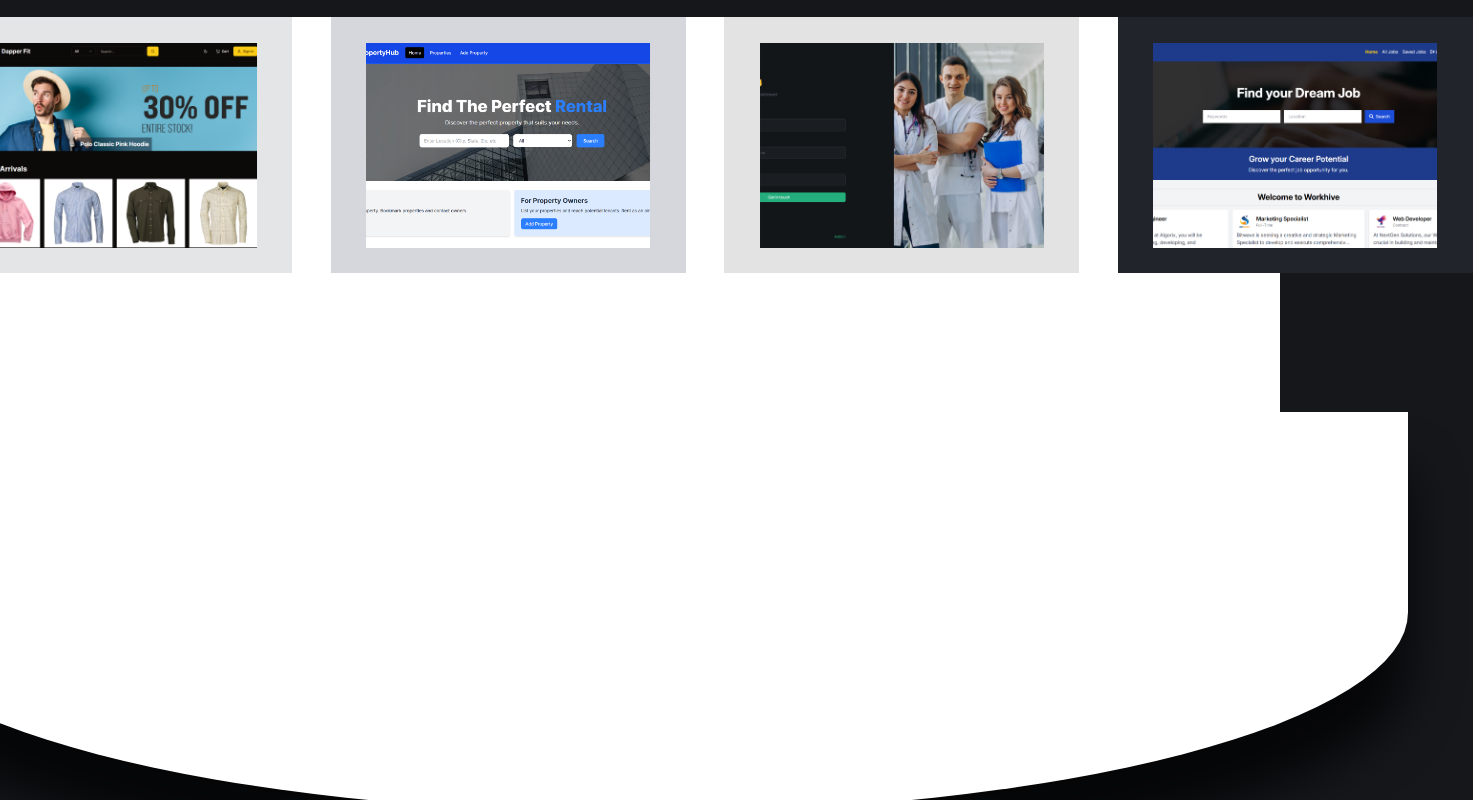
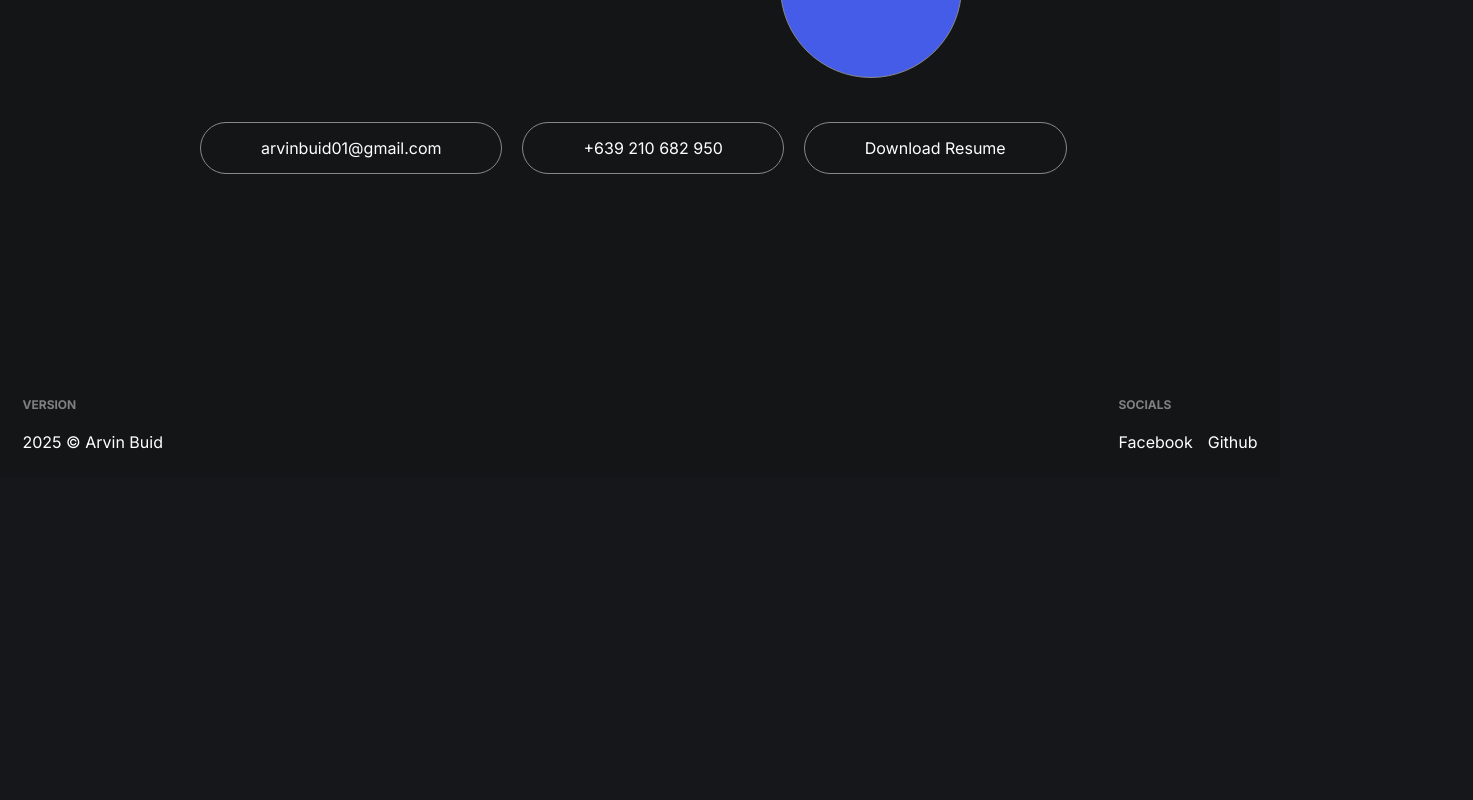
Before and after one commit to arvinbuid/portfolio, a Next.js app: page / in a window 1280 px wide. Shown: the part 2380-3180 px from the top of the page, 1473 px wide, since content can reach past the window. After the commit the page ends 2857 px from the top, so only its background shows below. Built offline with nearby package versions, Linux system fonts and the light colour scheme.

Commit message:
Update mobile media query in SlidingImages component and adjust margin and padding inside Contact component css.

```diff
--- a/components/contact.module.css
+++ b/components/contact.module.css
@@ -29,7 +29,8 @@
     }
   }
   .body {
-    padding-top: 200px;
+    padding-top: 250px;
+    margin-top: -350px;
     width: 100%;
     max-width: 1800px;
     background-color: #141516;
@@ -90,7 +91,7 @@
     .nav {
       display: flex;
       gap: 20px;
-      margin-top: 100px;
+      margin-top: 150px;
       margin-left: 200px;
       margin-right: 200px;
     }
--- a/components/slidingImages.module.css
+++ b/components/slidingImages.module.css
@@ -7,6 +7,10 @@
   background-color: white;
   z-index: 1;
   margin-bottom: 100vh;
+
+  @media (max-width: 1440px) {
+    display: none;
+  }
 
   .slider {
     display: flex;
@@ -26,6 +30,7 @@
         position: relative;
         width: 80%;
         height: 80%;
+
         img {
           object-fit: cover;
         }
```
